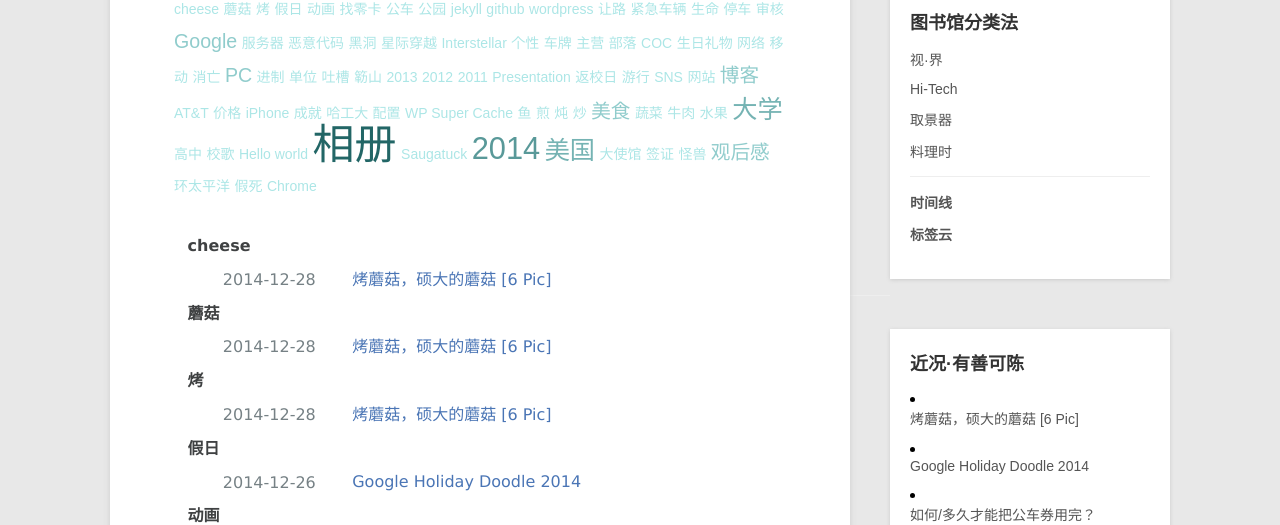
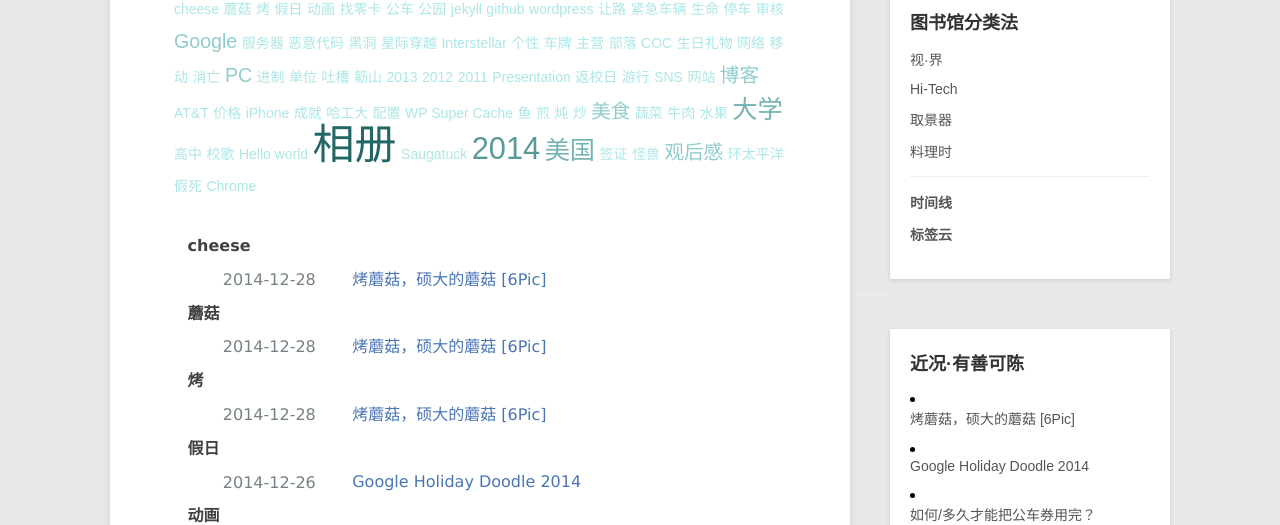
Before and after one commit to LanternD/lanternd.github.io, a Jekyll site: the page built from tags/index.md, in a window 1280 px wide and 900 px high. Shown: the part 255-780 px from the top of the window. Built offline with Jekyll 4.4.1, drawn with Linux system fonts in a browser that asks for light colours; comment, search, counter and statistics services are not loaded; some of the changed text lies outside the part shown.

Commit message:
Update posts

```diff
--- a/_posts/Cuisine/2014-12-28-toasted-mushroom.md
+++ b/_posts/Cuisine/2014-12-28-toasted-mushroom.md
@@ -1,6 +1,6 @@
 ---
 layout: post
-title: 烤蘑菇，硕大的蘑菇 [6 Pic]
+title: 烤蘑菇，硕大的蘑菇 [6Pic]
 permalink: /toasted-mushroom
 description: 第一次自己做烤蘑菇，还是比较成功的，顺带不负责地写写制作方法。这是一个卖相不太好但是挺好吃的菜。
 categories: [cuisine, 料理]
--- a/_posts/Witness/2014-06-06-usa-visa-1000.md
+++ b/_posts/Witness/2014-06-06-usa-visa-1000.md
@@ -4,7 +4,7 @@ title:  June 5th 1000 BJ 安家楼 EE PhD check
 description:  在北京的美国大使馆第一次签证的签经
 permalink: /usa-visa-1000/
 categories: [blog, 视·界]
-tags: [签证, 大使馆, 美国]
+tags: [签证, 美国]
 date: 2014-06-06 00:49:12
 ---
 
@@ -98,4 +98,4 @@ PS：上面说的材料虽然是没用上，但不意味着一点不用准备，
 
 ## 补充
 
-上面的是论坛原文。后来3周以后签证clear了，护照发到了哈尔滨的中信银行，但是那时候我已经毕业走人了，只好让同学代取了。
+　上面的是论坛原文。后来3周以后签证clear了，护照发到了哈尔滨的中信银行，但是那时候我已经毕业走人了，只好让同学代取了。
```
